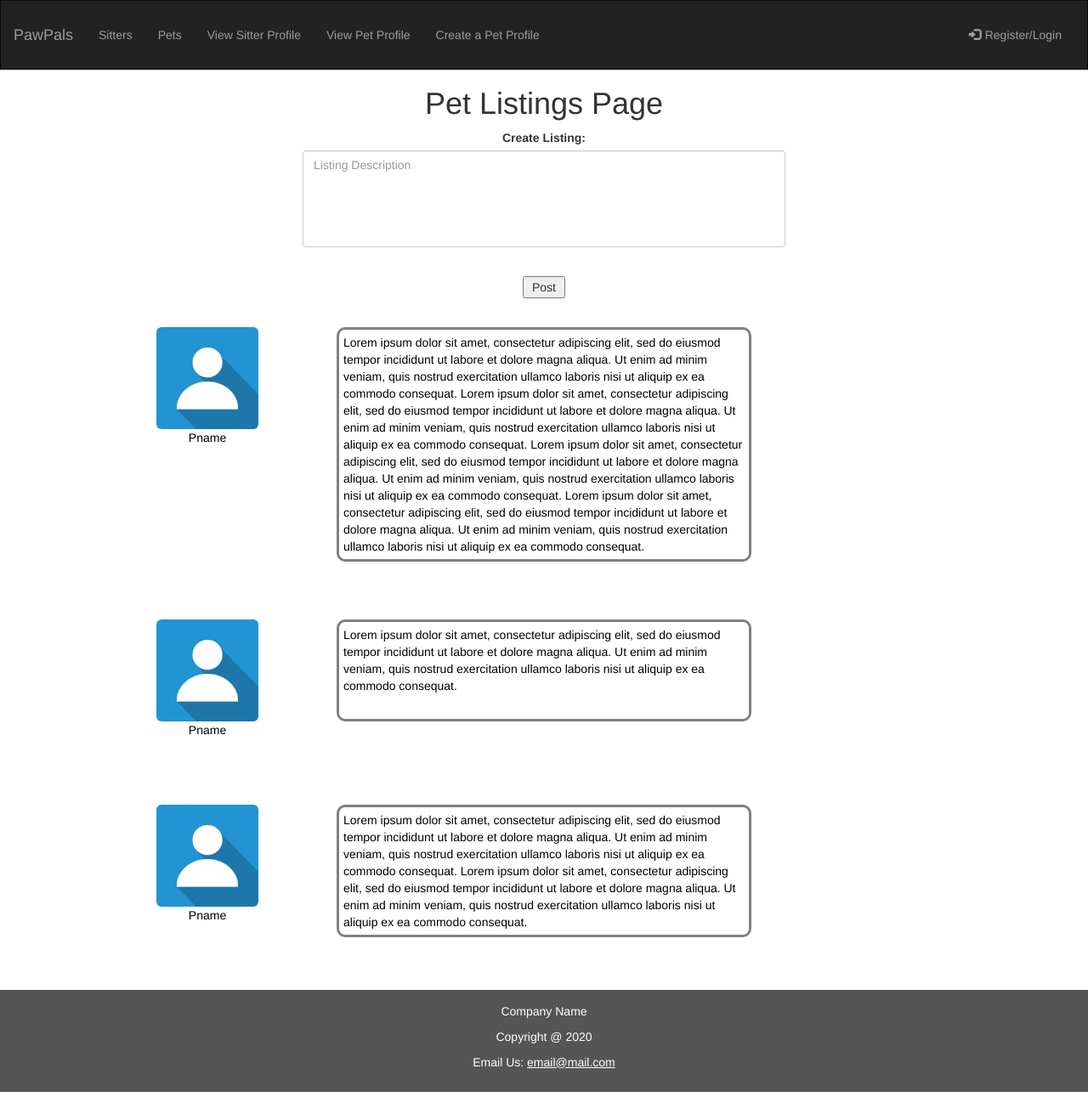
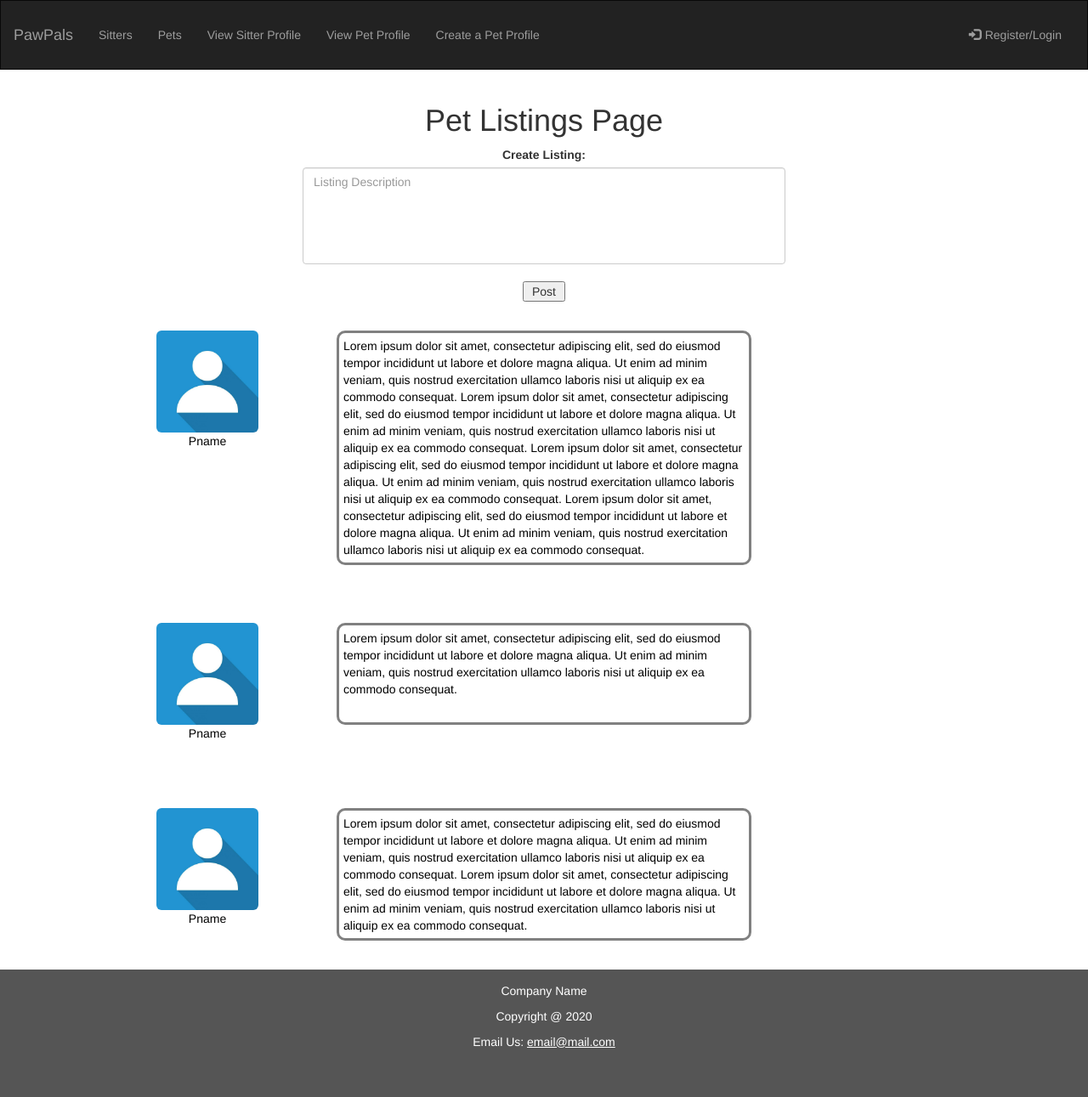
Before and after one commit to tziviaw/pawpals1, a PHP site: page /petlistings.php in a window 1280 px wide. Shown: the whole page at 85% size. Run offline with PHP 8.4, Linux system fonts and the light colour scheme.

Commit message:
Update style.css

```diff
--- a/css/style.css
+++ b/css/style.css
@@ -1,25 +1,48 @@
-
-  #register-login-ico {
+#register-login-ico {
 	margin-right: 5px;
 }
-.main-container{
-	padding-bottom: 2em;
+
+html, body {
+	height: 100%;
+	/*height: 95.65%; hack to remove extra space, but likely only works on 16:9 ratio*/
 }
-body, html, {
+
+.main-container {
+	min-height: 100%;
+}
+
+.container {
+	padding-bottom: 150px;
+	overflow: auto;
+}
+
+/* Set black background color, white text and some padding */
+.footer {
+	position: relative;
+	margin-top: -150px;
+	padding: 15px;
+	height: 150px;
+	clear: both;
+	background-color: #555;
+	color: white;
+}
+
+* {
 	margin: 0;
 	padding: 0;
 }
 
-h1{
+h1 {
 	text-align: center;
 }
-textarea{
+
+textarea {
 	resize: none;
 }
 
 .navbar {
 	min-height: 80px;
-	margin-bottom: 0;
+
 	border-radius: 0;
 }
 
@@ -35,23 +58,12 @@ textarea{
 	padding: 9px 10px !important;
 }
 
-
-/* Set black background color, white text and some padding */
-footer.footer {
-	bottom: 0;
-	width: 100%;
-	max-height: 150px;
-	background-color: #555;
-	color: white;
-	padding: 15px;
-}
-
-#email{
+#email {
 	text-decoration: underline;
 	color: white;
 }
 
-#email:hover{
+#email:hover {
 	color:#3366BB;
 }
 
@@ -66,7 +78,6 @@ footer.footer {
 }
 
 .listing-text-input {
-	margin-bottom: 1em;
 	vertical-align: top !important;
 	resize: none;
 }
@@ -78,7 +89,7 @@ footer.footer {
 	margin-right: 3em;
 }
 
-.row:hover {
+.listing-row:hover {
 	background-color: #C0C0C0;
 }
 
@@ -99,12 +110,9 @@ footer.footer {
 	color: black;
 	text-decoration: none;
 }
-table, img{
+
+table, img {
 	margin: 0 auto;
-  }
-
-.profile-info{
-	margin: 10px auto;
 }
 
 .about-information{
@@ -120,9 +128,11 @@ table, img{
 		height: auto;
 		padding: 15px;
 	}
+
 	.row.content {
-		height:auto;
+		height: auto;
 	}
+
 	.profile-info{
 		text-align: center;
 	}
@@ -138,7 +148,8 @@ table, img{
 	  padding-bottom: 26.5px;
 	  line-height: 27px;
 	}
+
 	.listing-text-input {
 		width: 568px !important;
 	}
-  }
+}
```
